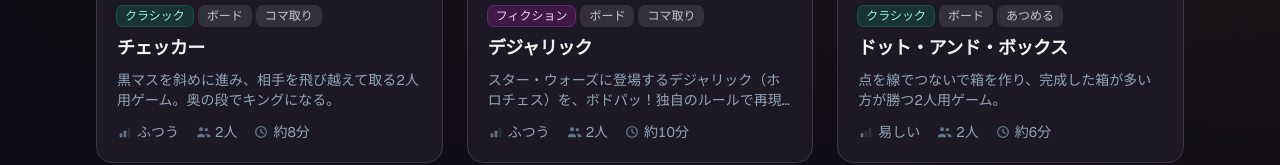
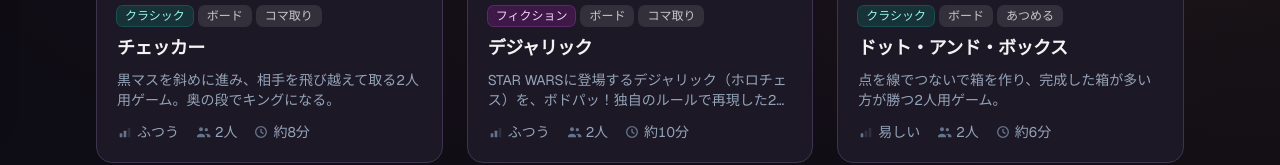
Before and after one commit to YutaNakachi/BoardPlayground, a Next.js app: page / in a window 1280 px wide. Shown: the part 686-851 px from the top of the page. Built offline with nearby package versions, Linux system fonts and the light colour scheme; no server answers.

Commit message:
copy: デジャリック関連の「スター・ウォーズ」を STAR WARS に統一 (#137)
Co-authored-by: Cursor Agent <cursoragent@cursor.com>
Co-authored-by: YutaNakachi <YutaNakachi@users.noreply.github.com>

```diff
--- a/components/play/DejarikGame.tsx
+++ b/components/play/DejarikGame.tsx
@@ -56,7 +56,7 @@ type LocalPhase = "setup" | "active";
 type MatchKind = "pvp" | "cpu";
 
 const DESCRIPTION =
-  "スター・ウォーズに登場するデジャリック（ホロチェス）を、ボドパッ！独自のルールで再現した2人用ゲーム。円形のホロ盤で4タイプのクリーチャーを動かし、相手をすべて除去します。";
+  "STAR WARSに登場するデジャリック（ホロチェス）を、ボドパッ！独自のルールで再現した2人用ゲーム。円形のホロ盤で4タイプのクリーチャーを動かし、相手をすべて除去します。";
 
 function applyCpuMove(
   state: DejarikState,
--- a/lib/games.ts
+++ b/lib/games.ts
@@ -399,7 +399,7 @@ const games: GameMeta[] = [
     slug: "dejarik",
     title: "デジャリック",
     description:
-      "スター・ウォーズに登場するデジャリック（ホロチェス）を、ボドパッ！独自のルールで再現した2人用ゲーム。円形のホロ盤で4タイプのクリーチャーを動かし、相手をすべて除去します。",
+      "STAR WARSに登場するデジャリック（ホロチェス）を、ボドパッ！独自のルールで再現した2人用ゲーム。円形のホロ盤で4タイプのクリーチャーを動かし、相手をすべて除去します。",
     origin: "fiction",
     players: "2",
     playersMin: 2,
```
Also changed, not shown: games/dejarik/rules.md (+3 -3 lines).
